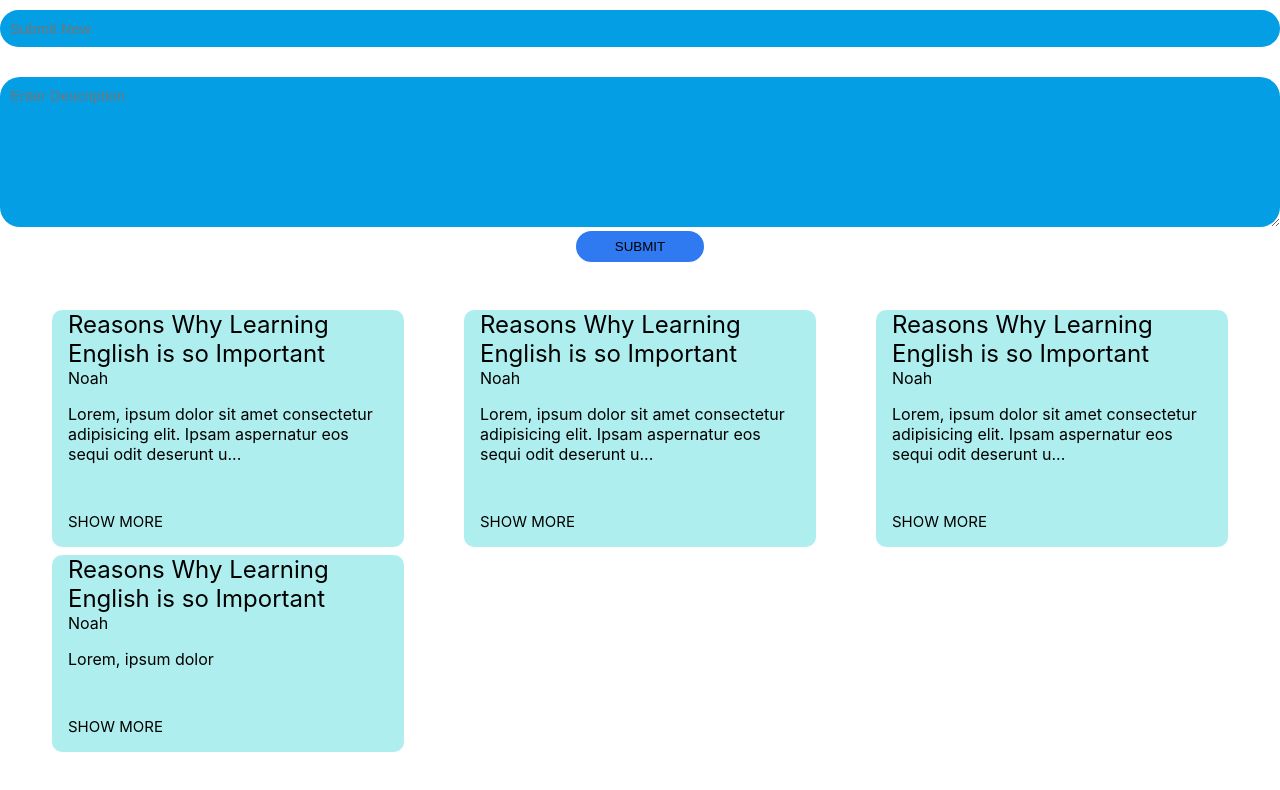
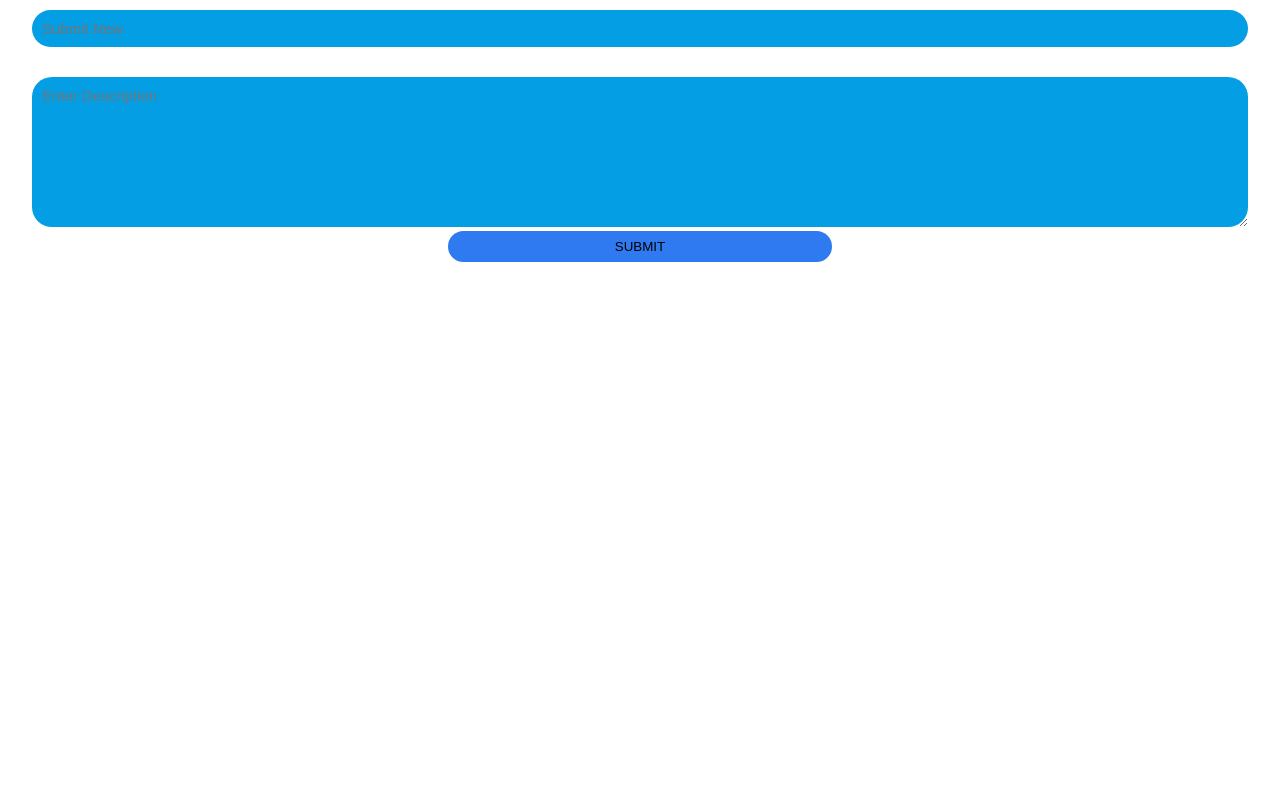
Before and after one commit to fcodelabs/training-web, a React (Create React App) app: page / in a window 1280 px wide. Shown: the top 790 px of the page. Built offline with nearby package versions, Linux system fonts and the light colour scheme.

Commit message:
Implement adding card 1

```diff
--- a/src/App.css
+++ b/src/App.css
@@ -2,7 +2,7 @@
   margin-top: 3rem;
   text-align: center;
   display: grid;
-  grid-template-columns: repeat(auto-fit, minmax(22rem, 16rem));
+  grid-template-columns: repeat(auto-fit, minmax(23rem, 16rem));
   gap:0.5rem;
   justify-content: space-evenly;
 }
--- a/src/App.js
+++ b/src/App.js
@@ -1,4 +1,3 @@
-import DiaryCard from './DiaryCard/DiaryCard';
 import DiaryHome from './DiaryHome/DiaryHome';
 import './App.css';
 
@@ -8,12 +7,12 @@ function App() {
       <div className='card-home'>
         <DiaryHome/>
       </div>
-      <div className="App">
+      {/* <div className="App">
         <DiaryCard title="Reasons Why Learning English is so Important" subtitle="Noah" description="Lorem, ipsum dolor sit amet consectetur adipisicing elit. Ipsam aspernatur eos sequi odit deserunt unde libero officiis nostrum odio, soluta dignissimos, ipsum eius placeat similique ex quae obcaecati laborum ut!" color="#AFEEEE"/>
         <DiaryCard title="Reasons Why Learning English is so Important" subtitle="Noah" description="Lorem, ipsum dolor sit amet consectetur adipisicing elit. Ipsam aspernatur eos sequi odit deserunt unde libero officiis nostrum odio, soluta dignissimos, ipsum eius placeat similique ex quae obcaecati laborum ut!" color="#AFEEEE"/>
         <DiaryCard title="Reasons Why Learning English is so Important" subtitle="Noah" description="Lorem, ipsum dolor sit amet consectetur adipisicing elit. Ipsam aspernatur eos sequi odit deserunt unde libero officiis nostrum odio, soluta dignissimos, ipsum eius placeat similique ex quae obcaecati laborum ut!" color="#AFEEEE"/>
         <DiaryCard title="Reasons Why Learning English is so Important" subtitle="Noah" description="Lorem, ipsum dolor" color="#AFEEEE"/>
-      </div>
+      </div> */}
     </>
   );
 }
--- a/src/DiaryCard/DiaryCard.css
+++ b/src/DiaryCard/DiaryCard.css
@@ -10,7 +10,7 @@
 
 
 .cardTitle{
-    padding: 0 1rem;
+    padding:1rem;
     font-weight: normal;
 }
 
@@ -21,6 +21,8 @@
 
 .cardDescription{
     padding: 0 1rem 2rem;
+    word-break: break-all;
+    white-space: normal;
 }
 
 .cardButton{
@@ -32,6 +34,8 @@
     background: transparent;
     cursor: pointer;
     border-radius: 5px;
+    align-self: start;
+    display: block;
 }
 
 .cardButton:hover{
--- a/src/DiaryCard/DiaryCard.jsx
+++ b/src/DiaryCard/DiaryCard.jsx
@@ -10,8 +10,7 @@ export default function DiaryCard(props) {
                 <h2 className="cardTitle">{props.title}</h2>
                 <h4 className="subTitle">{props.subtitle}</h4>
                 {props.description.length <= 100 ? (<p className="cardDescription">{props.description}</p>) :
-                (<p className="cardDescription">{props.description.substring(0,100)+"..."}</p>)
-                }
+                (<p className="cardDescription">{props.description.substring(0,100)+"..."}</p>)}
                 <button className="cardButton">SHOW MORE</button>
             </div>
         </div>
--- a/src/DiaryHome/DiaryHome.jsx
+++ b/src/DiaryHome/DiaryHome.jsx
@@ -1,19 +1,26 @@
 import React from 'react';
 import './diaryHome.css';
 import { useState} from 'react';
+import DiaryCard from '../DiaryCard/DiaryCard';
 
 export default function DiaryHome() {
     const [title, setTitle] = useState('');
     const [description, setDescription] = useState('');
+    // const [cards, setCards] = useState([]);
+    let cards = JSON.parse(localStorage.getItem("cards") || "[]");
 
     const handleSubmit = () => {
-        const data = {
-            title,
-            description
+        if(title.trim().length !== 0 && description.trim().length !== 0){
+            const card = {
+                title,
+                description
+            }
+            cards.push(card)
         }
         setTitle('');
         setDescription('');
-        console.log(data);
+        localStorage.setItem("cards", JSON.stringify(cards));
+        console.log(cards);
     }
 
     return (
@@ -38,6 +45,9 @@ export default function DiaryHome() {
                 ></textarea>
             </form>
             <button className='createButton' onClick={handleSubmit}>SUBMIT</button>
+            <div className='App'>
+                {cards && cards.map( (card, index) => <DiaryCard key={index} title={card.title} subtitle="Noah" description={card.description} color="#AFEEEE"/>)}
+            </div>
         </div>
     )
 }
--- a/src/DiaryHome/diaryHome.css
+++ b/src/DiaryHome/diaryHome.css
@@ -7,7 +7,7 @@
 .createInput{
     font-family: sans-serif;
     background-color: #039ee3;
-    width: 100%;
+    width: 95%;
     padding: 10px 10px;
     margin-top: 10px;
     border-radius: 20px;
@@ -19,7 +19,7 @@
 .createTextarea{
     font-family: sans-serif;
     background-color: #039ee3;
-    width: 100%;
+    width: 95%;
     height: 150px;
     border-radius: 20px;
     border-width: 0;
@@ -31,7 +31,7 @@
 
 .createButton{
     background-color: #2271f1ee;
-    width: 10%;
+    width: 30%;
     color: black;
     border: 0;
     padding: 8px;
```
